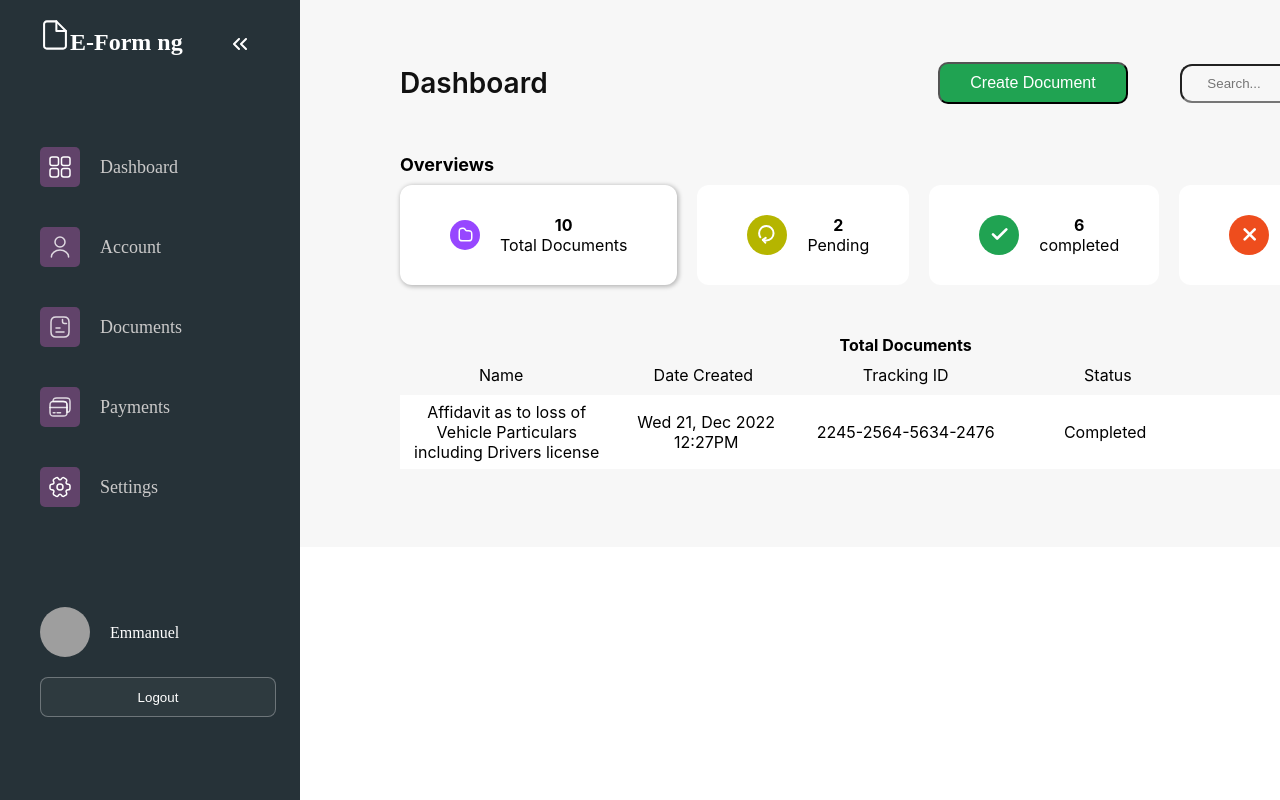
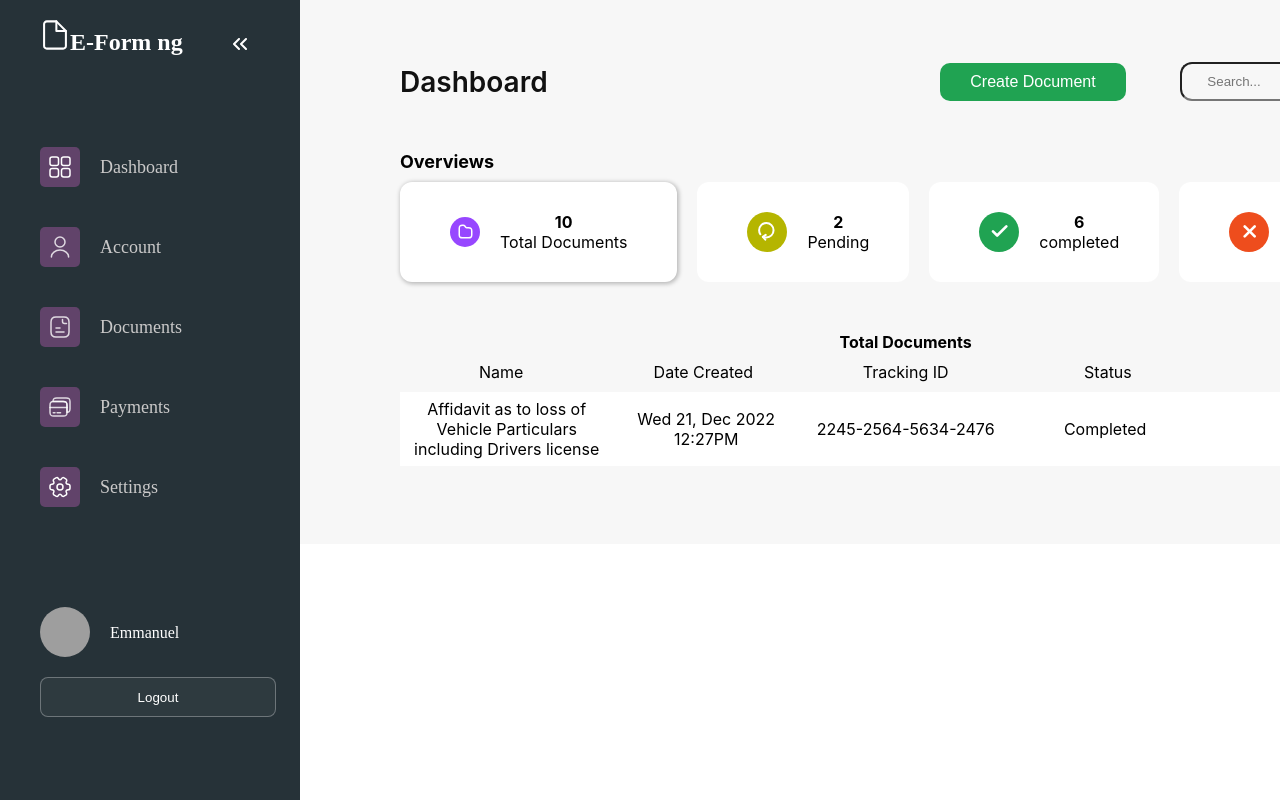
Before and after one commit to itz-jherie/eforms-ntech, a React (Create React App) app: page /dashboard in a window 1280 px wide. Built offline with nearby package versions, Linux system fonts and the light colour scheme; grey boxes are pictures that could not be loaded.

Commit message:
removed border on create button

```diff
--- a/src/pages/dashboard/dashboard.css
+++ b/src/pages/dashboard/dashboard.css
@@ -52,7 +52,8 @@
     padding: 10px 30px;
     font-weight: 400;
     font-size: 16px;
-    margin-right: 20px
+    margin-right: 20px;
+    border: none;
 }
 
 .dashboard-header >input {
```
